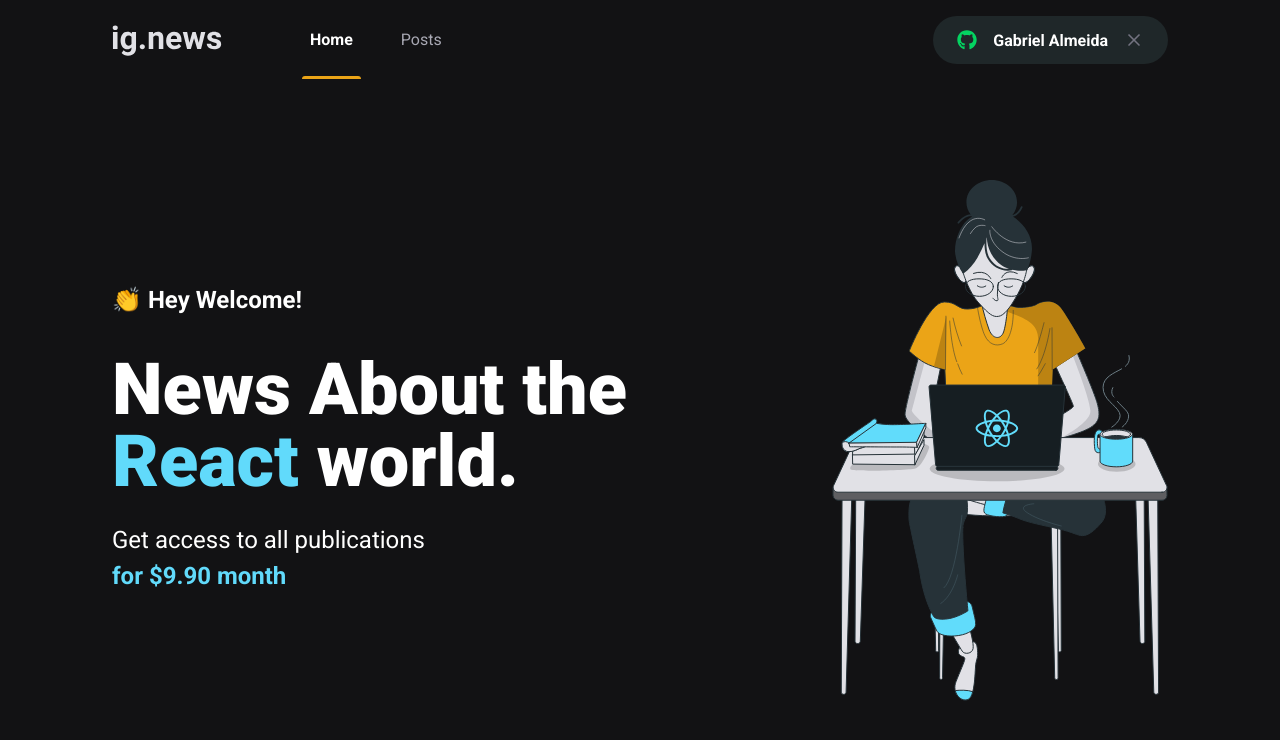
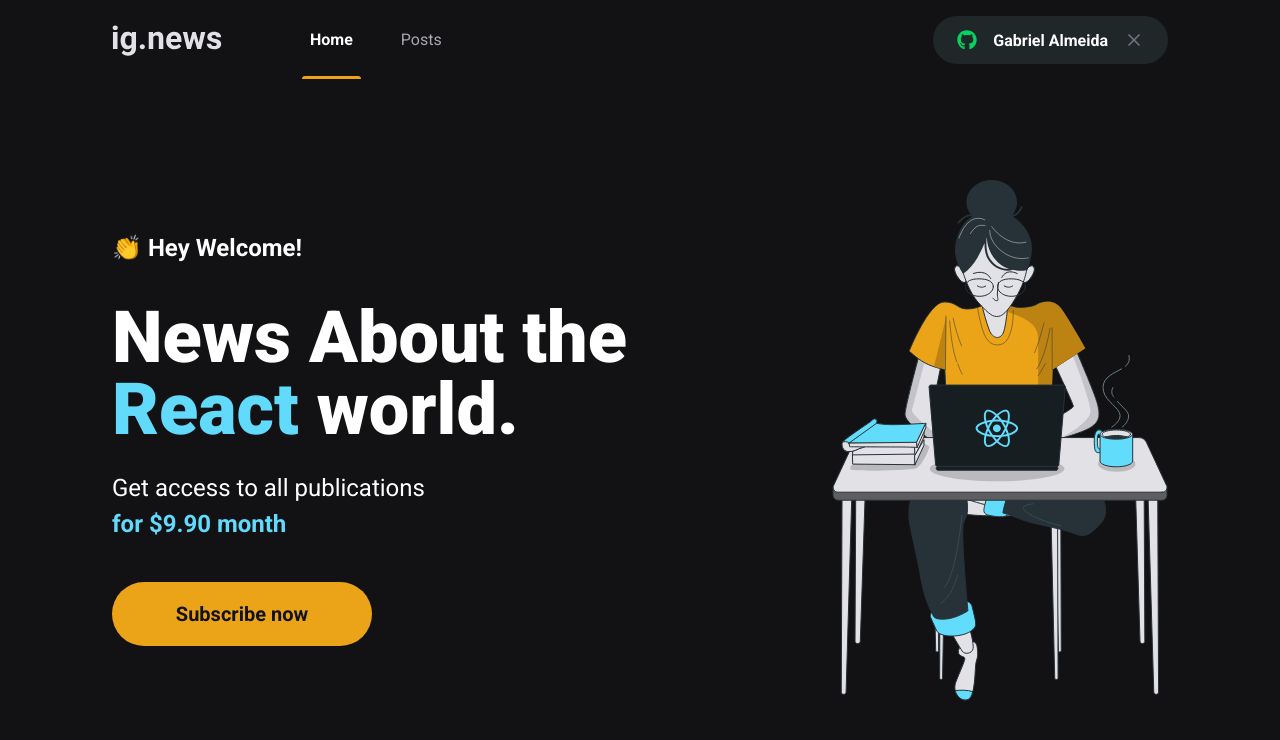
Before and after one commit to ggalmeida1/ig-news, a Next.js app: page / in a window 1280 px wide. Shown: the top 740 px of the page. Built offline with nearby package versions, Linux system fonts and the light colour scheme.

Commit message:
Implemented SubscribeButton on Home page

```diff
--- /dev/null
+++ b/src/components/SubscribeButton/index.tsx
@@ -0,0 +1,12 @@
+import styles from './styles.module.scss'
+
+export function SubscribeButton() {
+  return (
+    <button
+      type="button"
+      className={styles.subscribeButton}
+    >
+      Subscribe now
+    </button>
+  )
+}
--- /dev/null
+++ b/src/components/SubscribeButton/styles.module.scss
@@ -0,0 +1,22 @@
+.subscribeButton {
+  height: 4rem;
+  width: 260px;
+  border: 0;
+  border-radius: 2rem;
+  background: var(--yellow-500);
+  color: var(--gray-900);
+  font-size: 1.25rem;
+  font-weight: bold;
+
+
+  display: flex;
+  align-items: center;
+  justify-content: center;
+
+
+  transition: filter 0.2s;
+
+  &:hover {
+    filter: brightness(0.8);
+  }
+}
--- a/src/pages/home.module.scss
+++ b/src/pages/home.module.scss
@@ -38,4 +38,8 @@
       font-weight: bold;
     }
   }
+
+  button {
+    margin-top: 2.5rem;
+  }
 }
--- a/src/pages/index.tsx
+++ b/src/pages/index.tsx
@@ -1,4 +1,6 @@
+/* eslint-disable @next/next/no-img-element */
 import Head from 'next/head';
+import { SubscribeButton } from '../components/SubscribeButton';
 
 import styles from './home.module.scss';
 
@@ -16,6 +18,7 @@
             Get access to all publications <br />
             <span>for $9.90 month</span>
           </p>
+          <SubscribeButton />
         </section>
 
         <img src="/images/avatar.svg" alt="Girl coding" />
```
